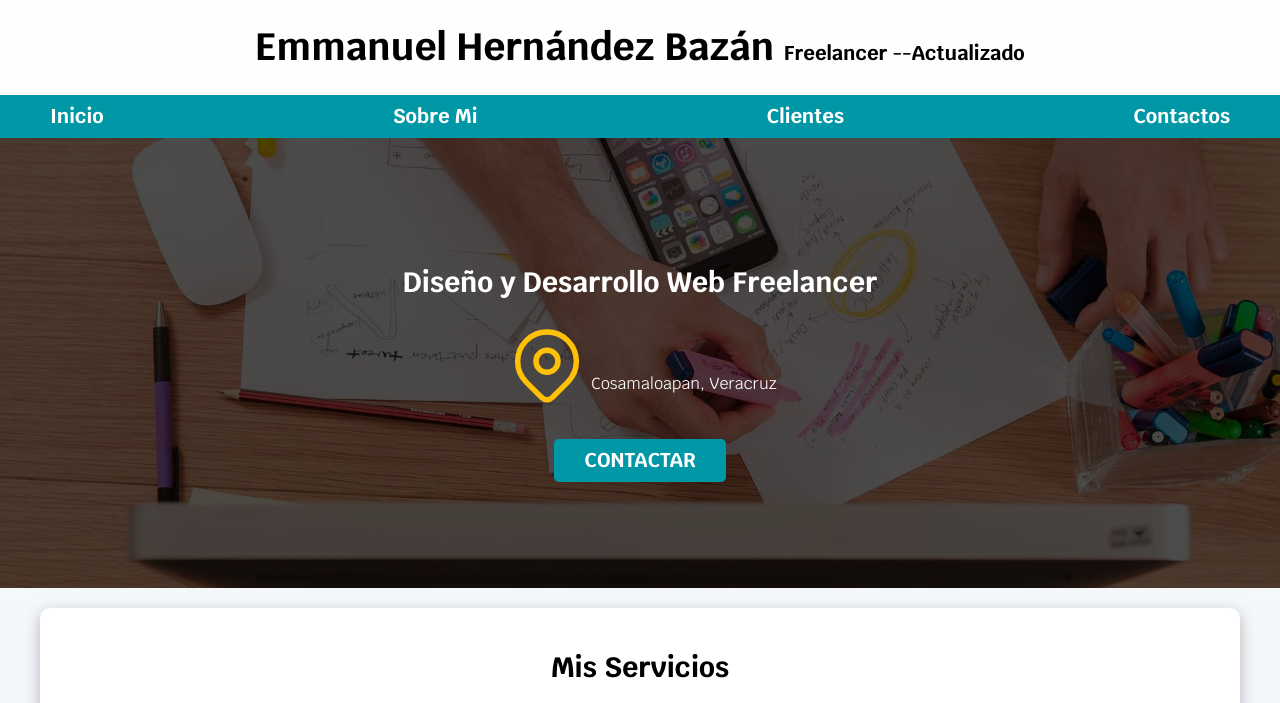
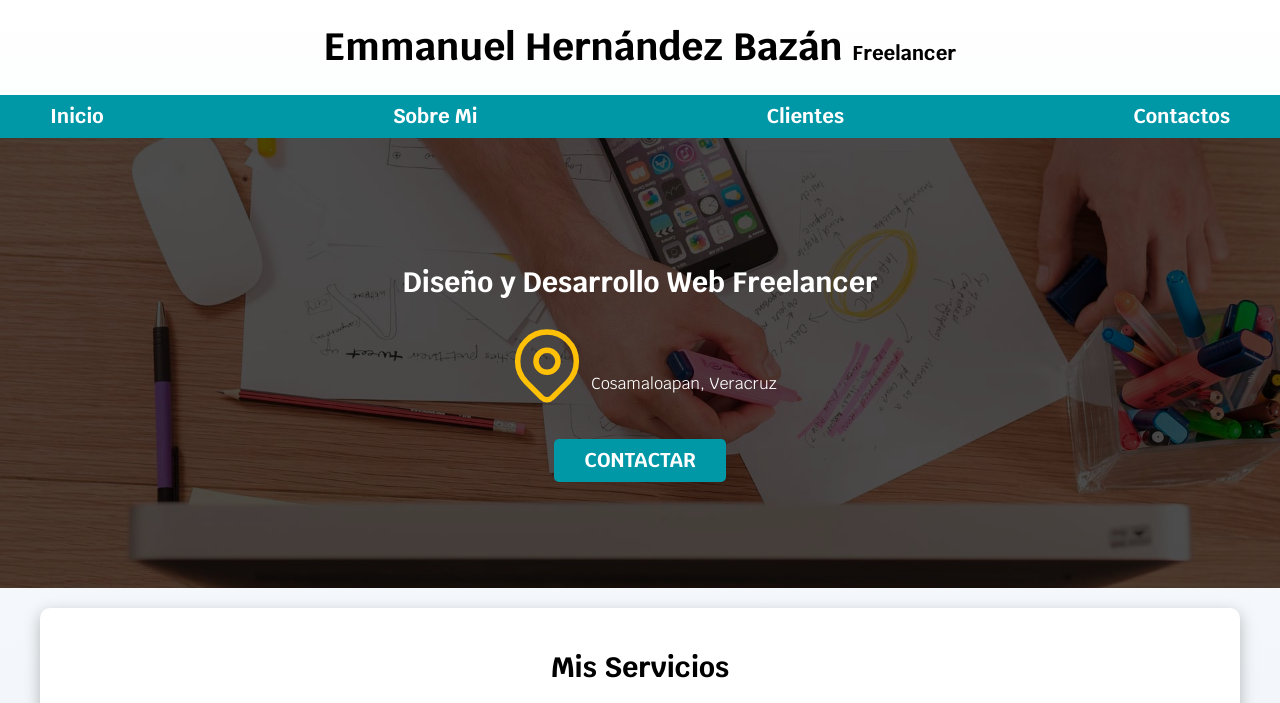
Before and after one commit to emmanuelhb56/Freelancer, a plain HTML site: page index.html in a window 1280 px wide. Shown: the top 703 px of the page. Drawn offline with Linux system fonts and the light colour scheme.

Commit message:
Update index.html

```diff
--- a/index.html
+++ b/index.html
@@ -16,7 +16,7 @@
 </head>
 <body>
     <header>
-        <h1 class="titulo">Emmanuel Hernández Bazán <span>Freelancer --Actualizado</span></h1>
+        <h1 class="titulo">Emmanuel Hernández Bazán <span>Freelancer</span></h1>
     </header>
 
     <div class="nav-bg">
```
